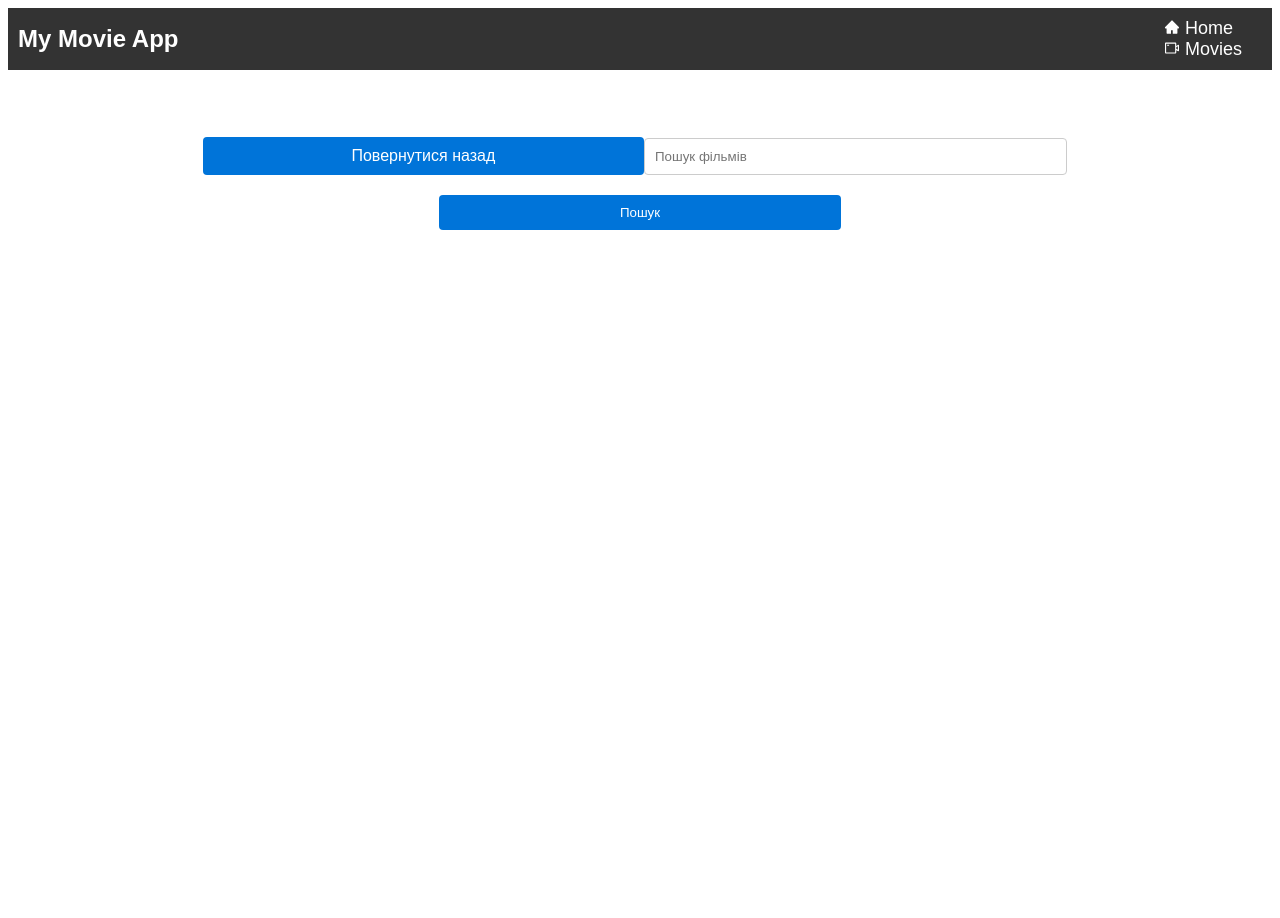
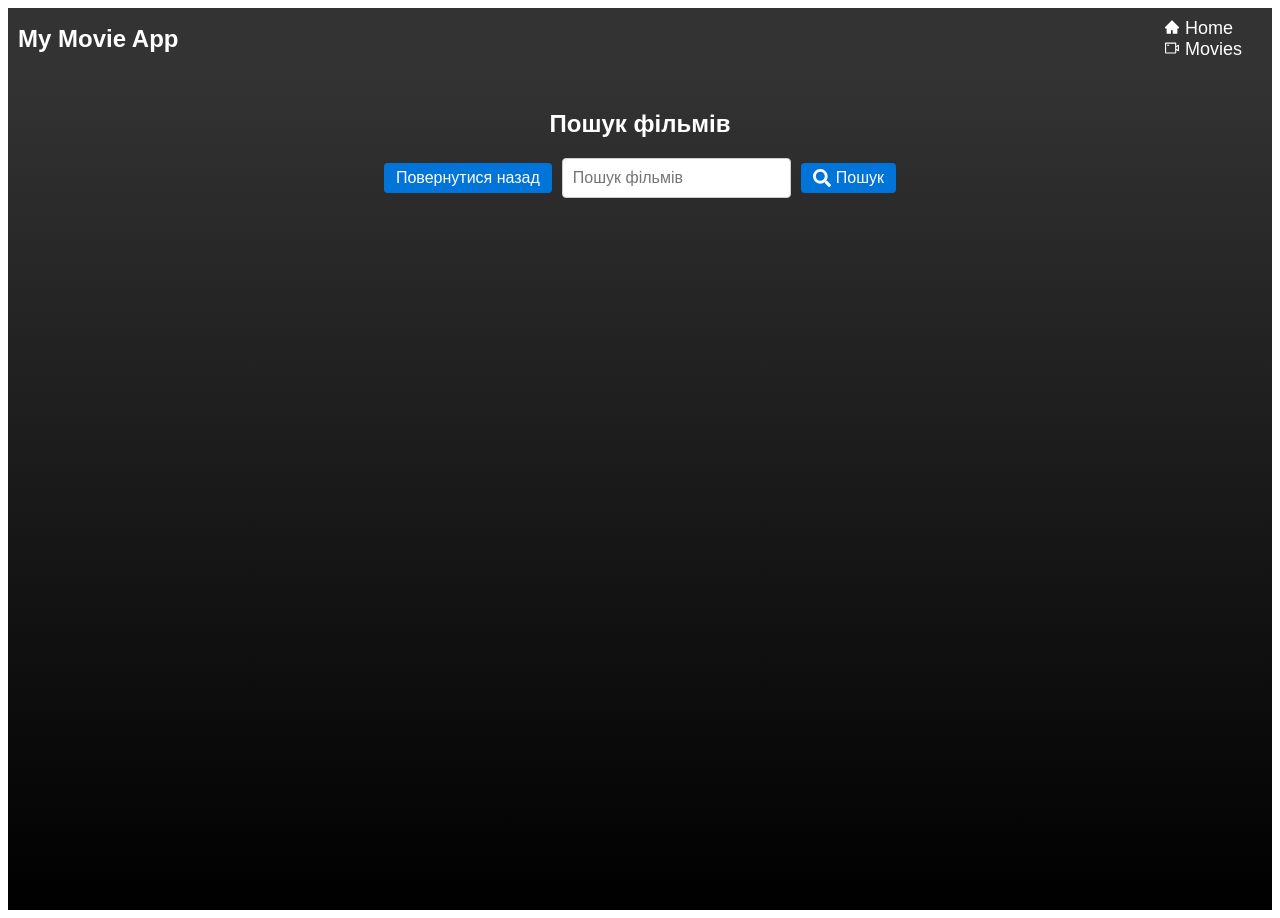
Before and after one commit to arhip14/goit-react-hw-05-movies, a React (Create React App) app: page /goit-react-hw-05-movies/movies in a window 1280 px wide. Before the commit the page ends 800 px from the top, so only its background shows below. Built offline with nearby package versions, Linux system fonts and the light colour scheme.

Commit message:
add new styles, add working serachBar , add working movies finder(casts , reviews), add new adaptive stylees, commit-12

```diff
--- a/src/components/Header.jsx
+++ b/src/components/Header.jsx
@@ -16,6 +16,10 @@ const Logo = styled.h1`
   margin: 0;
   font-family: 'Arial', sans-serif;
   font-size: 24px;
+
+  @media (max-width: 576px) {
+    font-size: 20px;
+  }
 `;
 
 const Nav = styled.nav``;
@@ -30,10 +34,18 @@ const NavLink = styled(Link)`
   &:hover {
     text-decoration: underline;
   }
+
+  @media (max-width: 576px) {
+    margin-right: 10px;
+  }
 `;
 
 const IconWrapper = styled.span`
   margin-right: 5px;
+
+  @media (max-width: 576px) {
+    margin-right: 3px;
+  }
 `;
 
 const Header = () => {
--- a/src/components/Home.jsx
+++ b/src/components/Home.jsx
@@ -3,6 +3,7 @@ import styled from 'styled-components';
 import { Link } from 'react-router-dom';
 import { getTrendingMovies, searchMovies } from './api';
 import { toast } from 'react-toastify';
+import { FaSearch } from 'react-icons/fa';
 
 const HomeContainer = styled.div`
   text-align: center;
@@ -10,6 +11,9 @@ const HomeContainer = styled.div`
   padding: 20px;
   color: white;
   min-height: 100vh;
+  display: flex;
+  flex-direction: column;
+  align-items: center;
   text-align: center;
   font-family: 'Arial', sans-serif;
 `;
@@ -19,23 +23,73 @@ const Title = styled.h2`
   margin-bottom: 20px;
   text-transform: uppercase;
   color: #fff;
+
+  @media (max-width: 768px) {
+    font-size: 36px;
+  }
+
+  @media (max-width: 576px) {
+    font-size: 24px;
+  }
 `;
 
-const SearchBar = styled.input`
+const SearchBar = styled.div`
+  display: flex;
+  align-items: center;
+  width: 400px;
+
+  @media (max-width: 768px) {
     width: 300px;
+  }
+
+  @media (max-width: 576px) {
+    width: 100%;
+  }
+`;
+
+const SearchInput = styled.input`
+  flex: 1;
+  width: 100%;
   padding: 10px;
-  border: 1px solid #ccc;
+  border: none;
   border-radius: 4px;
-  margin-right: 10px;
+  font-family: 'Arial', sans-serif;
+  font-size: 16px;
+  transition: background-color 0.3s ease, transform 0.3s ease;
+
+  &:focus {
+    outline: none;
+  }
 `;
 
 const SearchButton = styled.button`
-  padding: 10px 20px;
+  padding: 6px 12px;
   background-color: #0074d9;
   color: white;
   border: none;
   border-radius: 4px;
   cursor: pointer;
+  font-family: 'Arial', sans-serif;
+  display: flex;
+  align-items: center;
+  justify-content: center;
+  transition: background-color 0.3s ease, transform 0.3s ease;
+  font-size: 16px;
+  margin-left: 10px;
+
+  svg {
+    margin-right: 5px;
+    font-size: 18px;
+  }
+
+  &:hover {
+    background-color: #ff5733;
+    transform: scale(1.05);
+  }
+
+  @media (max-width: 576px) {
+    padding: 4px 8px;
+  }
 `;
 
 const MovieContainer = styled.div`
@@ -56,6 +110,14 @@ const MovieItem = styled.div`
   &:hover {
     transform: scale(1.05);
   }
+
+  @media (max-width: 768px) {
+    width: calc(50% - 20px);
+  }
+
+  @media (max-width: 576px) {
+    width: 100%;
+  }
 `;
 
 const MovieTitle = styled.h3`
@@ -66,6 +128,14 @@ const MovieTitle = styled.h3`
   margin: 10px 0;
   user-select: none;
   text-decoration: none;
+
+  @media (max-width: 768px) {
+    font-size: 18px;
+  }
+
+  @media (max-width: 576px) {
+    font-size: 16px;
+  }
 `;
 
 const MovieImage = styled.img`
@@ -122,15 +192,18 @@ const handleSearch = async () => {
   return (
     <HomeContainer>
       <Title>Популярні фільми</Title>
-      <div>
-        <SearchBar
+      <SearchBar>
+        <SearchInput
           type="text"
           placeholder="Пошук фільмів"
           value={searchQuery}
           onChange={(e) => setSearchQuery(e.target.value)}
         />
-        <SearchButton onClick={handleSearch}>Пошук</SearchButton>
-      </div>
+        <SearchButton onClick={handleSearch}>
+          <FaSearch />
+          Пошук
+        </SearchButton>
+      </SearchBar>
       <MovieContainer>
         {searchResults.length > 0
           ? searchResults.map((movie) => (
--- a/src/components/MovieDetails.jsx
+++ b/src/components/MovieDetails.jsx
@@ -1,20 +1,28 @@
 import React, { useState, useEffect } from 'react';
 import styled from 'styled-components';
 import { useParams, Link } from 'react-router-dom';
-import { getMovieDetails} from './api';
+import { getMovieDetails } from './api';
 import Reviews from './Reviews';
 import Casts from './Casts';
 
-
 const MovieDetailsContainer = styled.div`
-  text-align: center;
-  background-color: #333;
   color: #fff;
   padding: 20px;
   box-shadow: 0 0 5px rgba(0, 0, 0, 0.3);
   font-family: 'Arial', sans-serif;
+  text-align: center;
+  background: linear-gradient(to bottom, #333, #000);
+  padding: 20px;
+  color: white;
+  min-height: 100vh;
+  align-items: center;
+  text-align: center;
+  font-family: 'Arial', sans-serif;
+
+  @media (max-width: 768px) {
+    padding: 10px;
+  }
 `;
-
 
 const Title = styled.h2`
   font-size: 48px;
@@ -22,12 +30,24 @@ const Title = styled.h2`
   text-transform: uppercase;
   color: #e74c3c;
   animation: fadeIn 1s ease-in-out;
+
+  @media (max-width: 768px) {
+    font-size: 36px;
+  }
+
+  @media (max-width: 576px) {
+    font-size: 24px;
+  }
 `;
 
 const MovieInfo = styled.div`
   display: flex;
   justify-content: center;
   align-items: center;
+
+  @media (max-width: 768px) {
+    flex-direction: column;
+  }
 `;
 
 const MoviePoster = styled.img`
@@ -36,10 +56,19 @@ const MoviePoster = styled.img`
   border: 1px solid #ccc;
   box-shadow: 0 0 5px rgba(0, 0, 0, 0.3);
   animation: fadeIn 1s ease-in-out;
+
+  @media (max-width: 768px) {
+    margin-right: 0;
+    margin-bottom: 20px;
+  }
 `;
 
 const MovieDescription = styled.div`
   text-align: left;
+
+  @media (max-width: 768px) {
+    text-align: center;
+  }
 `;
 
 const MovieTitle = styled.h3`
@@ -47,6 +76,14 @@ const MovieTitle = styled.h3`
   font-weight: bold;
   color: #0074d9;
   margin-top: 0;
+
+  @media (max-width: 768px) {
+    font-size: 24px;
+  }
+
+  @media (max-width: 576px) {
+    font-size: 20px;
+  }
 `;
 
 const BackButton = styled.button`
@@ -60,6 +97,11 @@ const BackButton = styled.button`
   text-decoration: none;
   margin-top: 20px;
   display: inline-block;
+
+  @media (max-width: 576px) {
+    padding: 8px 16px;
+    font-size: 16px;
+  }
 `;
 
 const ToggleButton = styled.button`
@@ -73,6 +115,11 @@ const ToggleButton = styled.button`
   text-decoration: none;
   margin: 20px 10px;
   display: inline-block;
+
+  @media (max-width: 576px) {
+    padding: 8px 16px;
+    font-size: 16px;
+  }
 `;
 
 const MovieDetails = () => {
--- a/src/components/Movies.jsx
+++ b/src/components/Movies.jsx
@@ -1,62 +1,51 @@
 import React, { useState } from 'react';
-import styled, { css } from 'styled-components';
+import styled from 'styled-components';
 import { Link } from 'react-router-dom';
 import { searchMovies } from './api';
 import { toast } from 'react-toastify';
+import { FaSearch } from 'react-icons/fa';
 
 const MoviesContainer = styled.div`
   text-align: center;
+  background: linear-gradient(to bottom, #333, #000);
+  padding: 20px;
+  color: white;
+  min-height: 100vh;
+  display: flex;
+  flex-direction: column;
+  align-items: center;
+  text-align: center;
+  font-family: 'Arial', sans-serif;
 `;
 
 const Title = styled.h2`
   font-size: 24px;
   margin-bottom: 20px;
   color: #fff;
-`;
 
-const responsiveStyles = css`
-  @media (max-width: 576px) {
-    width: 100%;
-    margin-bottom: 10px;
+  @media (max-width: 768px) {
+    font-size: 20px;
   }
 
-  @media (min-width: 577px) and (max-width: 992px) {
-    width: calc(50% - 20px);
-    margin-bottom: 10px;
-  }
-
-  @media (min-width: 993px) {
-    width: calc(33.33% - 20px);
-    margin-bottom: 20px;
+  @media (max-width: 576px) {
+    font-size: 18px;
   }
 `;
 
-const SearchBar = styled.input`
-  width: 300px;
-  padding: 10px;
-  border: 1px solid #ccc;
-  border-radius: 4px;
-  margin-right: 10px;
-  font-family: 'Arial', sans-serif;
+const SearchContainer = styled.div`
+  display: flex;
+  align-items: center;
+  justify-content: center;
+  margin-bottom: 20px;
 
-  ${responsiveStyles}
-`;
-
-const SearchButton = styled.button`
-  padding: 10px 20px;
-  background-color: #0074d9;
-  color: white;
-  border: none;
-  border-radius: 4px;
-  cursor: pointer;
-  font-family: 'Arial', sans-serif;
-
-  ${responsiveStyles}
+  @media (max-width: 768px) {
+    flex-direction: column;
+    align-items: flex-start;
+  }
 `;
 
 const BackButton = styled(Link)`
-  display: inline-block;
-  padding: 10px 20px;
+  padding: 6px 12px;
   background-color: #0074d9;
   color: white;
   border: none;
@@ -65,32 +54,104 @@ const BackButton = styled(Link)`
   cursor: pointer;
   font-family: 'Arial', sans-serif;
   transition: background-color 0.3s ease;
+  margin-right: 10px;
 
   &:hover {
     background-color: #ff5733;
   }
 
-  ${responsiveStyles}
+  @media (max-width: 576px) {
+    padding: 8px 16px;
+    font-size: 16px;
+  }
+`;
+
+const SearchBar = styled.input`
+  flex: 1;
+  padding: 10px;
+  border: 1px solid #ccc;
+  border-radius: 4px;
+  font-family: 'Arial', sans-serif;
+  font-size: 16px;
+
+  @media (max-width: 768px) {
+    width: 100%;
+    margin-top: 10px;
+  }
+`;
+
+const SearchButton = styled.button`
+  padding: 6px 12px;
+  background-color: #0074d9;
+  color: white;
+  border: none;
+  border-radius: 4px;
+  cursor: pointer;
+  font-family: 'Arial', sans-serif;
+  display: flex;
+  align-items: center;
+  justify-content: center;
+  transition: background-color 0.3s ease, transform 0.3s ease;
+  font-size: 16px;
+  margin-left: 10px;
+
+  svg {
+    margin-right: 5px;
+    font-size: 18px;
+  }
+
+  &:hover {
+    background-color: #ff5733;
+    transform: scale(1.05);
+  }
+
+  @media (max-width: 576px) {
+    padding: 8px 16px;
+    font-size: 16px;
+  }
 `;
 
 const MovieContainer = styled.div`
   display: flex;
+  justify-content: center;
+  align-items: flex-start;
   flex-wrap: wrap;
-  justify-content: space-between;
   margin-top: 20px;
-  ${responsiveStyles}
 `;
 
 const MovieItem = styled.div`
+  width: calc(33.33% - 20px);
+  margin-bottom: 20px;
   background-color: #f0f0f0;
   padding: 10px;
   box-shadow: 0 0 5px rgba(0, 0, 0, 0.3);
   transition: transform 0.3s ease;
+  margin-right: 20px;
 
-  ${responsiveStyles}
+  &:nth-child(3n) {
+    margin-right: 0;
+  }
 
   &:hover {
     transform: scale(1.05);
+  }
+
+  @media (max-width: 768px) {
+    width: calc(50% - 20px);
+    margin-right: 0;
+
+    &:nth-child(2n) {
+      margin-right: 20px;
+    }
+  }
+
+  @media (max-width: 576px) {
+    width: 100%;
+    margin-right: 0;
+
+    &:nth-child(2n) {
+      margin-right: 0;
+    }
   }
 `;
 
@@ -112,32 +173,29 @@ const Movies = () => {
 
   const handleSearch = async () => {
     try {
-    const response = await searchMovies(searchQuery);
-
       if (!searchQuery.trim()) {
         toast.error('Введіть текст для пошуку');
         return;
       }
 
-    if (response && response.data && response.data.results) {
-      setSearchResults(response.data.results);
+      const response = await searchMovies(searchQuery);
 
-      if (response.data.results.length === 0) {
+      if (response.length === 0) {
         toast.info('Нічого не знайдено');
+        setSearchResults([]);
       } else {
         toast.success('Успішно знайдено');
-      }
-    } else {
-      toast.info('Нічого не знайдено');
+        setSearchResults(response);
       }
     } catch (error) {
       console.error('Помилка пошуку фільмів:', error);
     }
   };
+
   return (
     <MoviesContainer>
       <Title>Пошук фільмів</Title>
-      <div>
+      <SearchContainer>
         <BackButton to="/">Повернутися назад</BackButton>
         <SearchBar
           type="text"
@@ -145,8 +203,10 @@ const handleSearch = async () => {
           value={searchQuery}
           onChange={(e) => setSearchQuery(e.target.value)}
         />
-        <SearchButton onClick={handleSearch}>Пошук</SearchButton>
-      </div>
+        <SearchButton onClick={handleSearch}>
+          <FaSearch /> Пошук
+        </SearchButton>
+      </SearchContainer>
       <MovieContainer>
         {searchResults && searchResults.length > 0
           ? searchResults.map((movie) => (
--- a/src/components/Reviews.jsx
+++ b/src/components/Reviews.jsx
@@ -1,13 +1,31 @@
 import React, { useState, useEffect } from 'react';
 import styled from 'styled-components';
 import { getMovieReviews } from './api';
-
 const ReviewsContainer = styled.div`
-  /* Ваші стилі для контейнера відгуків */
+  background-color: #333;
+  color: white;
+  border-radius: 4px;
+  box-shadow: 0 0 5px rgba(0, 0, 0, 0.3);
+  padding: 20px;
+  margin-top: 20px;
 `;
 
 const ReviewItem = styled.div`
-  /* Ваші стилі для окремого відгуку */
+  border-top: 1px solid #ccc;
+  padding: 10px 0;
+
+  &:first-child {
+    border-top: none;
+  }
+`;
+
+const ReviewAuthor = styled.div`
+  font-weight: bold;
+  margin-bottom: 5px;
+`;
+
+const ReviewContent = styled.div`
+  margin-top: 5px;
 `;
 
 const Reviews = ({ movieId }) => {
@@ -32,8 +50,8 @@ const Reviews = ({ movieId }) => {
       <ul>
         {reviews.map((review) => (
           <ReviewItem key={review.id}>
-            <p>{review.author}</p>
-            <p>{review.content}</p>
+            <ReviewAuthor>{review.author}</ReviewAuthor>
+            <ReviewContent>{review.content}</ReviewContent>
           </ReviewItem>
         ))}
       </ul>
```
Also changed, not shown: src/components/Casts.jsx (+72 -23 lines), src/components/SearchBar.jsx (deleted, +0 -100 lines), src/components/api.js (+8 -16 lines). Lines whose indentation alone changed are shown as unchanged.
